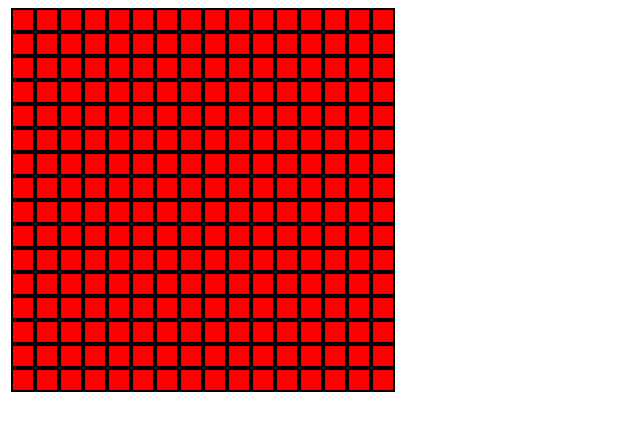
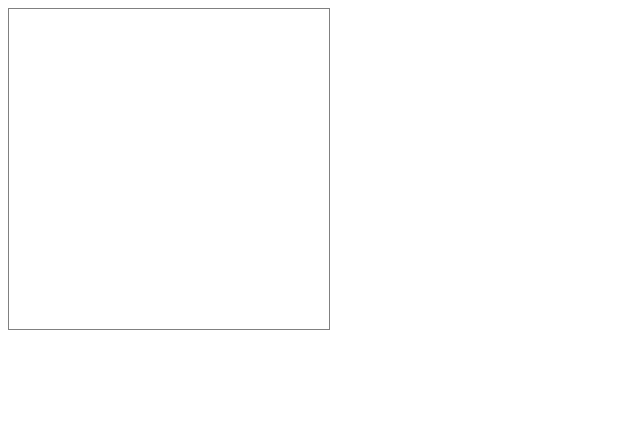
Before and after one commit to nettogram/browser_etch_a_sketch, a plain HTML site: page index.html in a window 1280 px wide. Shown: the whole page, without its empty margins (0-640 px from the left). Drawn offline with Linux system fonts and the light colour scheme.

Commit message:
Fix box sizing, add draw functionality
-Draw functionality achieved by adding event
handler that knows when mouse hovers over a div
and changes color promptly

```diff
--- a/script.js
+++ b/script.js
@@ -3,7 +3,8 @@ const gridCount = 16 * 16;
 
 for (let i = 0; i < gridCount; i++) {
     const eccSquare = document.createElement("div");
-    eccSquare.setAttribute("style", "background-color: red; border: 2px solid black; height: 20px; width: 20px;")
+    eccSquare.setAttribute("style", "height: 20px; width: 20px;");
     eccSquare.textContent = " ";
     eccContainer.appendChild(eccSquare);
+    eccSquare.addEventListener("mouseover", (event) => eccSquare.style.backgroundColor = "black")
 }
--- a/styles.css
+++ b/styles.css
@@ -1,10 +1,9 @@
 .canvas {
     display: flex;
     flex-wrap: wrap;
-    border-color: grey;
-    border-width: 10px;
-    height: 380px;
-    width: 390px;
+    border: 1px solid grey;
+    height: 320px;
+    width: 320px;
     align-items: center;
     justify-content: center;
     gap: 0px;
```
